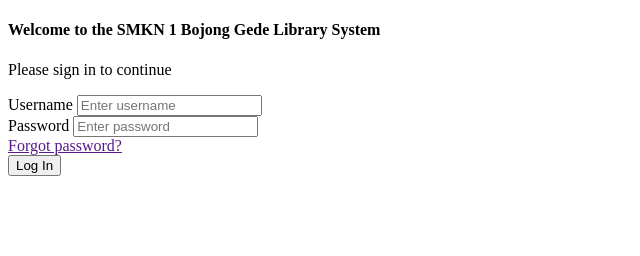
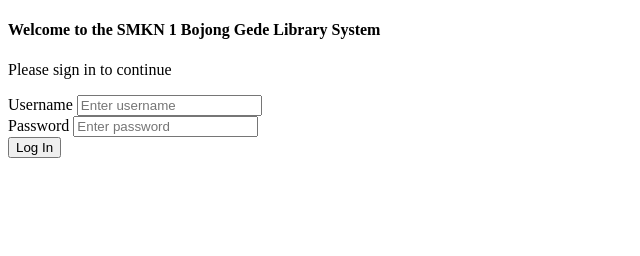
Before and after one commit to fazri09/perpus_smkn1bojonggede_public, a PHP site: the page made by application/views/auth/login.php in a window 1280 px wide. Shown: the part 44-300 px from the top of the page, without its empty margins (0-640 px from the left). Run offline with PHP 8.4, Linux system fonts and the light colour scheme; the template is opened without the code that fills it, so the values that code supplies are empty.

Commit message:
delete forgot password

```diff
--- a/application/views/auth/login.php
+++ b/application/views/auth/login.php
@@ -56,17 +56,6 @@
                                             <label class="form-label" for="userpassword">Password</label>
                                             <input type="password" class="form-control" name="password" id="userpassword" placeholder="Enter password">
                                         </div><!--end form-group-->
-
-                                        <div class="form-group row mt-3">
-                                            <div class="col-sm-6">
-                                                <div class="form-check form-switch form-switch-success">
-                                                </div>
-                                            </div><!--end col-->
-                                            <div class="col-sm-6 text-end">
-                                                <a href="<?= base_url('auth-recover-pw.html'); ?>" class="text-muted font-13"><i class="dripicons-lock"></i> Forgot password?</a>
-                                            </div><!--end col-->
-                                        </div><!--end form-group-->
-
                                         <div class="form-group mb-0 row">
                                             <div class="col-12">
                                                 <div class="d-grid mt-3">
```
